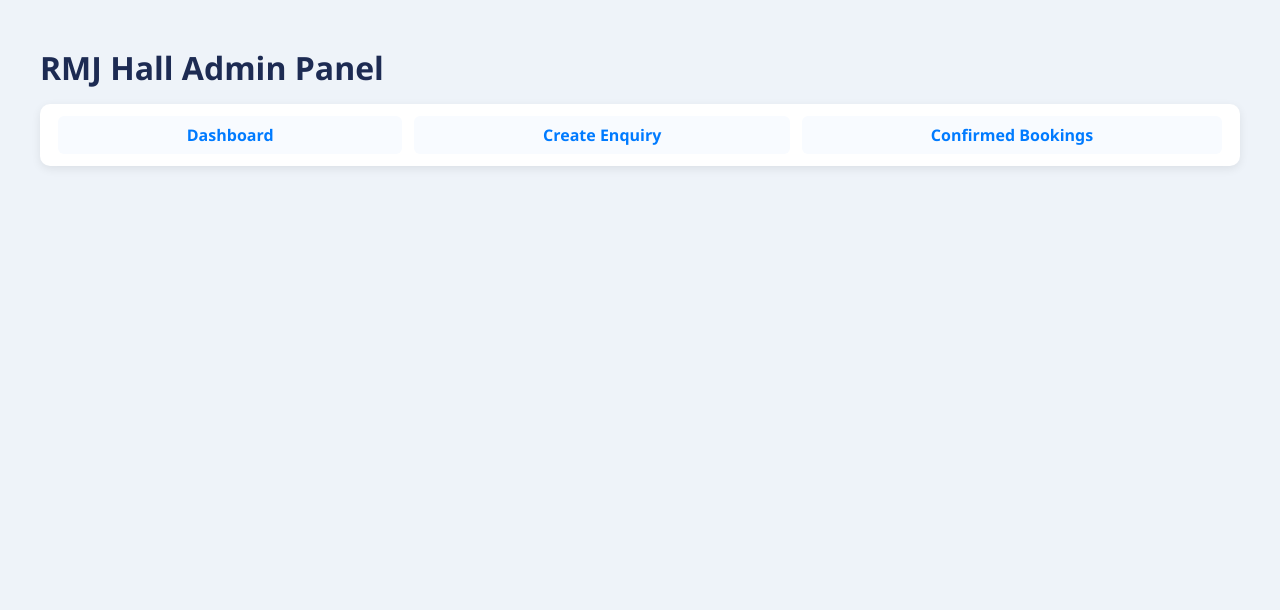
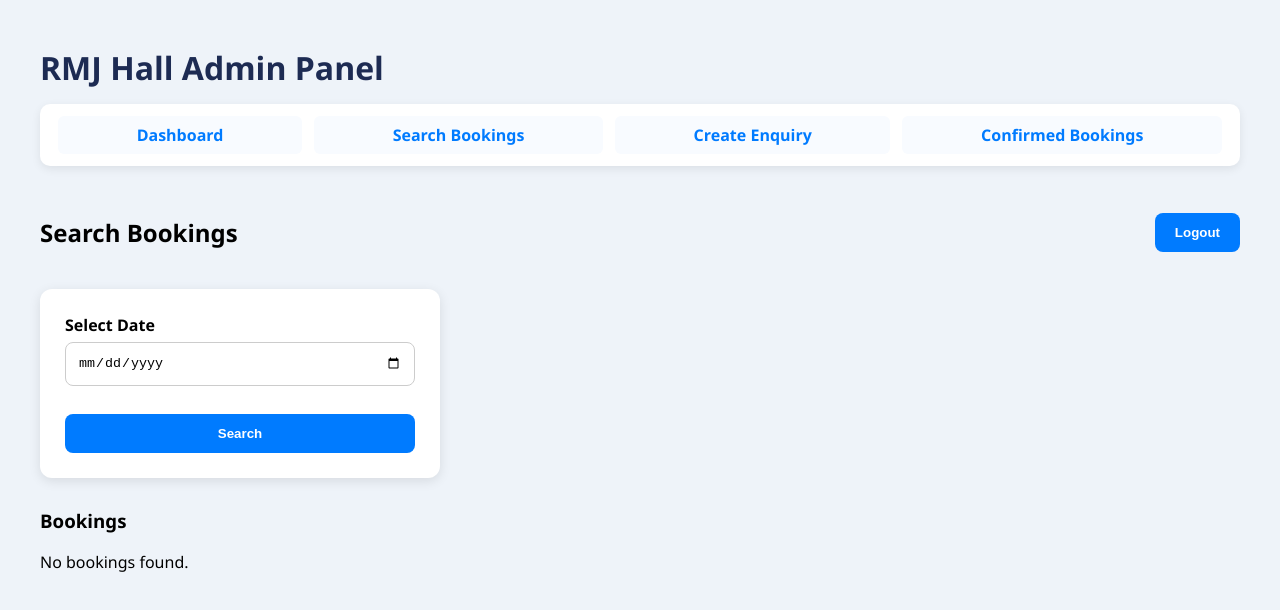
Before and after one commit to marshal-caps/rmj-hall-admin, a React (Create React App) app in the folder hall-admin-frontend/: page /search in a window 1280 px wide. Shown: the top 610 px of the page. Built offline with nearby package versions, Linux system fonts and the light colour scheme; sample sign-in values are in the browser's storage.

Commit message:
fixed login security

```diff
--- a/hall-admin-frontend/src/App.js
+++ b/hall-admin-frontend/src/App.js
@@ -1,10 +1,18 @@
 import React from "react";
-import { BrowserRouter as Router, Routes, Route, Link, useLocation } from "react-router-dom";
+import {
+  BrowserRouter as Router,
+  Routes,
+  Route,
+  Link,
+  useLocation,
+} from "react-router-dom";
+
 import "./App.css";
 
 import Login from "./Login";
+import Dashboard from "./Dashboard";
+import Home from "./Home";
 import CreateEnquiry from "./CreateEnquiry";
-import Dashboard from "./Dashboard";
 import BookingsList from "./BookingsList";
 
 function Layout() {
@@ -18,19 +26,40 @@ function Layout() {
 
       <h1 className="title">RMJ Hall Admin Panel</h1>
 
+      {/* Show navbar only after login */}
       {loggedIn && location.pathname !== "/" && (
+
         <nav className="navbar">
+
           <Link to="/dashboard">Dashboard</Link>
+
+          <Link to="/search">Search Bookings</Link>
+
           <Link to="/create">Create Enquiry</Link>
+
           <Link to="/bookings">Confirmed Bookings</Link>
+
         </nav>
+
       )}
 
       <Routes>
+
+        {/* Login */}
         <Route path="/" element={<Login />} />
+
+        {/* Dashboard */}
         <Route path="/dashboard" element={<Dashboard />} />
+
+        {/* Search Bookings */}
+        <Route path="/search" element={<Home />} />
+
+        {/* Create Enquiry */}
         <Route path="/create" element={<CreateEnquiry />} />
+
+        {/* Confirmed Bookings */}
         <Route path="/bookings" element={<BookingsList />} />
+
       </Routes>
 
     </div>
@@ -38,11 +67,17 @@ function Layout() {
 }
 
 function App() {
+
   return (
+
     <Router>
+
       <Layout />
+
     </Router>
+
   );
+
 }
 
 export default App;
--- a/hall-admin-frontend/src/CreateEnquiry.js
+++ b/hall-admin-frontend/src/CreateEnquiry.js
@@ -1,7 +1,11 @@
-import React, { useState } from "react";
+import React, { useEffect, useState } from "react";
+import { useNavigate } from "react-router-dom";
 import { getApiUrl } from "./api";
 
 function CreateEnquiry() {
+
+  const navigate = useNavigate();
+
   const [form, setForm] = useState({
     customerName: "",
     phoneNumber: "",
@@ -13,40 +17,77 @@ function CreateEnquiry() {
     notes: ""
   });
 
+  // Protect this page
+  useEffect(() => {
+
+    if (localStorage.getItem("loggedIn") !== "true") {
+      navigate("/");
+    }
+
+  }, [navigate]);
+
   const updateField = (e) => {
+
     setForm({
       ...form,
       [e.target.name]: e.target.value
     });
+
   };
 
   const submitEnquiry = async () => {
+
     try {
+
       const response = await fetch(getApiUrl("/enquiry"), {
+
         method: "POST",
+
         headers: {
           "Content-Type": "application/json"
         },
+
         body: JSON.stringify(form)
+
       });
 
-      // Change this to .text() because your Spring Boot controller returns a String
       const message = await response.text();
 
       if (response.ok) {
-        alert(message); // Now this will show "Added Successfully"
-        setForm({ /* ...reset your form fields... */ });
+
+        alert(message);
+
+        setForm({
+          customerName: "",
+          phoneNumber: "",
+          address: "",
+          eventDate: "",
+          startTime: "",
+          endTime: "",
+          noOfGuests: "",
+          notes: ""
+        });
+
       } else {
+
         alert(message);
+
       }
+
     } catch (error) {
+
       console.error(error);
+
       alert("Unable to connect to server");
+
     }
+
   };
 
   return (
+
     <div className="form-card">
+
       <h2>Create Enquiry</h2>
 
       <input
@@ -71,6 +112,7 @@ function CreateEnquiry() {
       />
 
       <label>Event Date:</label>
+
       <input
         type="date"
         name="eventDate"
@@ -79,6 +121,7 @@ function CreateEnquiry() {
       />
 
       <label>Start Time:</label>
+
       <input
         type="time"
         name="startTime"
@@ -87,6 +130,7 @@ function CreateEnquiry() {
       />
 
       <label>End Time:</label>
+
       <input
         type="time"
         name="endTime"
@@ -115,8 +159,11 @@ function CreateEnquiry() {
       >
         Submit Enquiry
       </button>
+
     </div>
+
   );
+
 }
 
 export default CreateEnquiry;
--- a/hall-admin-frontend/src/Home.js
+++ b/hall-admin-frontend/src/Home.js
@@ -1,59 +1,131 @@
-import React, { useState } from "react";
+import React, { useEffect, useState } from "react";
+import { useNavigate } from "react-router-dom";
 import { getApiUrl } from "./api";
 
 function Home() {
+
+  const navigate = useNavigate();
+
   const [date, setDate] = useState("");
   const [bookings, setBookings] = useState([]);
 
-  // 1. Updated Date Search Query Endpoint
+  // Protect this page
+  useEffect(() => {
+    if (localStorage.getItem("loggedIn") !== "true") {
+      navigate("/");
+    }
+  }, [navigate]);
+
+  const logout = () => {
+    localStorage.removeItem("loggedIn");
+    navigate("/");
+  };
+
+  // Search bookings
   const fetchBookings = async () => {
     try {
+
       const res = await fetch(
         getApiUrl(`/bookings?eventDate=${date}`)
       );
+
       const data = await res.json();
+
       setBookings(data);
+
     } catch (error) {
+
       console.error("Error searching bookings:", error);
+
       alert("Failed to fetch bookings from server");
+
     }
   };
 
-  // 2. Updated POST Confirmation Endpoint
+  // Confirm booking
   const confirmBooking = async (id) => {
+
     try {
-      const res = await fetch(getApiUrl(`/bookings/${id}/confirm`), {
-        method: "POST",
-      });
+
+      const res = await fetch(
+        getApiUrl(`/bookings/${id}/confirm`),
+        {
+          method: "POST",
+        }
+      );
+
       alert(await res.text());
+
       fetchBookings();
+
     } catch (error) {
+
       console.error("Error confirming booking:", error);
+
       alert("Failed to confirm booking");
+
     }
+
   };
 
-  // 3. Updated DELETE Endpoint
+  // Delete booking
   const deleteBooking = async (id) => {
+
     try {
-      const res = await fetch(getApiUrl(`/bookings/${id}`), {
-        method: "DELETE",
-      });
+
+      const res = await fetch(
+        getApiUrl(`/bookings/${id}`),
+        {
+          method: "DELETE",
+        }
+      );
+
       alert(await res.text());
+
       fetchBookings();
+
     } catch (error) {
+
       console.error("Error deleting booking:", error);
+
       alert("Failed to delete booking");
+
     }
+
   };
 
   return (
+
     <div>
-      <h2>Search Bookings by Date</h2>
 
-      {/* SEARCH BOX CARD */}
-      <div className="form-card" style={{ maxWidth: "400px" }}>
-        <label style={{ fontWeight: "600" }}>Select Date</label>
+      <div
+        style={{
+          display: "flex",
+          justifyContent: "space-between",
+          alignItems: "center",
+          marginBottom: "20px",
+        }}
+      >
+
+        <h2>Search Bookings</h2>
+
+        <button onClick={logout}>
+          Logout
+        </button>
+
+      </div>
+
+      {/* Search Card */}
+
+      <div
+        className="form-card"
+        style={{ maxWidth: "400px" }}
+      >
+
+        <label style={{ fontWeight: "600" }}>
+          Select Date
+        </label>
+
         <input
           type="date"
           value={date}
@@ -62,20 +134,32 @@ function Home() {
 
         <button
           onClick={fetchBookings}
-          style={{ marginTop: "10px", width: "100%" }}
+          style={{
+            marginTop: "10px",
+            width: "100%",
+          }}
         >
           Search
         </button>
+
       </div>
 
-      <h3 style={{ marginTop: "30px" }}>Bookings</h3>
+      <h3 style={{ marginTop: "30px" }}>
+        Bookings
+      </h3>
 
       {bookings.length === 0 ? (
-        <p>No bookings found</p>
+
+        <p>No bookings found.</p>
+
       ) : (
+
         <div className="table-wrapper">
+
           <table>
+
             <thead>
+
               <tr>
                 <th>Name</th>
                 <th>Phone</th>
@@ -86,55 +170,94 @@ function Home() {
                 <th>Notes</th>
                 <th>Actions</th>
               </tr>
+
             </thead>
+
             <tbody>
+
               {bookings.map((b) => (
+
                 <tr key={b.bookingId}>
+
                   <td>{b.customerName}</td>
+
                   <td>{b.phoneNumber}</td>
+
                   <td>{b.eventDate}</td>
+
                   <td>
-                    {b.startTime} – {b.endTime}
+                    {b.startTime} - {b.endTime}
                   </td>
+
                   <td>
+
                     <span
                       style={{
                         padding: "5px 10px",
                         borderRadius: "6px",
                         background:
-                          b.status === "CONFIRMED" ? "#28a745" : "#ffc107",
+                          b.status === "CONFIRMED"
+                            ? "#28a745"
+                            : "#ffc107",
                         color: "white",
-                        fontWeight: "600"
+                        fontWeight: "600",
                       }}
                     >
                       {b.status}
                     </span>
+
                   </td>
+
                   <td>{b.noOfGuests}</td>
+
                   <td>{b.notes}</td>
+
                   <td>
+
                     <div className="table-actions">
+
                       {b.status === "ENQUIRED" && (
-                        <button className="action-button" onClick={() => confirmBooking(b.bookingId)}>
+
+                        <button
+                          className="action-button"
+                          onClick={() =>
+                            confirmBooking(b.bookingId)
+                          }
+                        >
                           Confirm
                         </button>
+
                       )}
+
                       <button
                         className="action-button delete-button"
-                        onClick={() => deleteBooking(b.bookingId)}
+                        onClick={() =>
+                          deleteBooking(b.bookingId)
+                        }
                       >
                         Delete
                       </button>
+
                     </div>
+
                   </td>
+
                 </tr>
+
               ))}
+
             </tbody>
+
           </table>
+
         </div>
+
       )}
+
     </div>
+
   );
+
 }
 
 export default Home;
```
